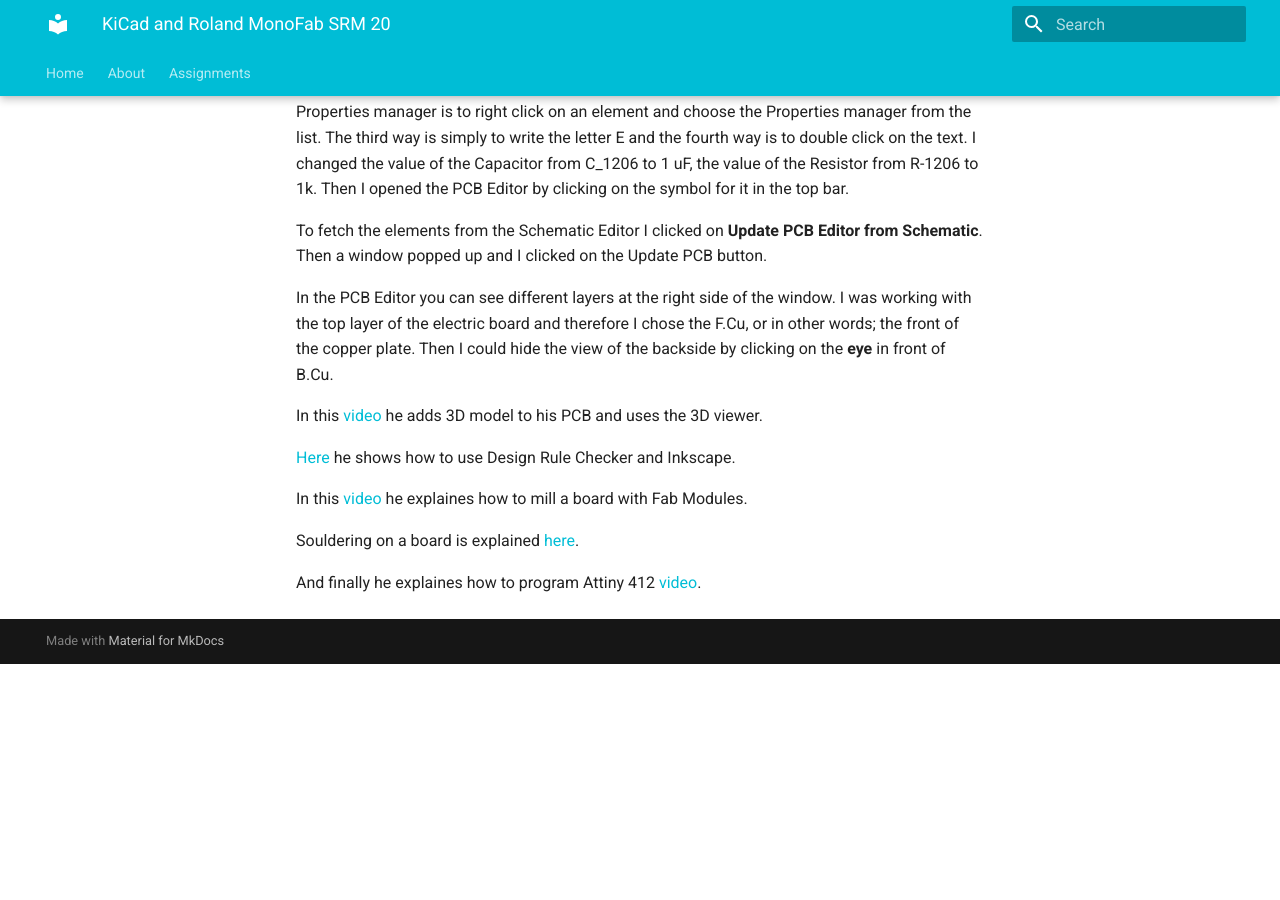
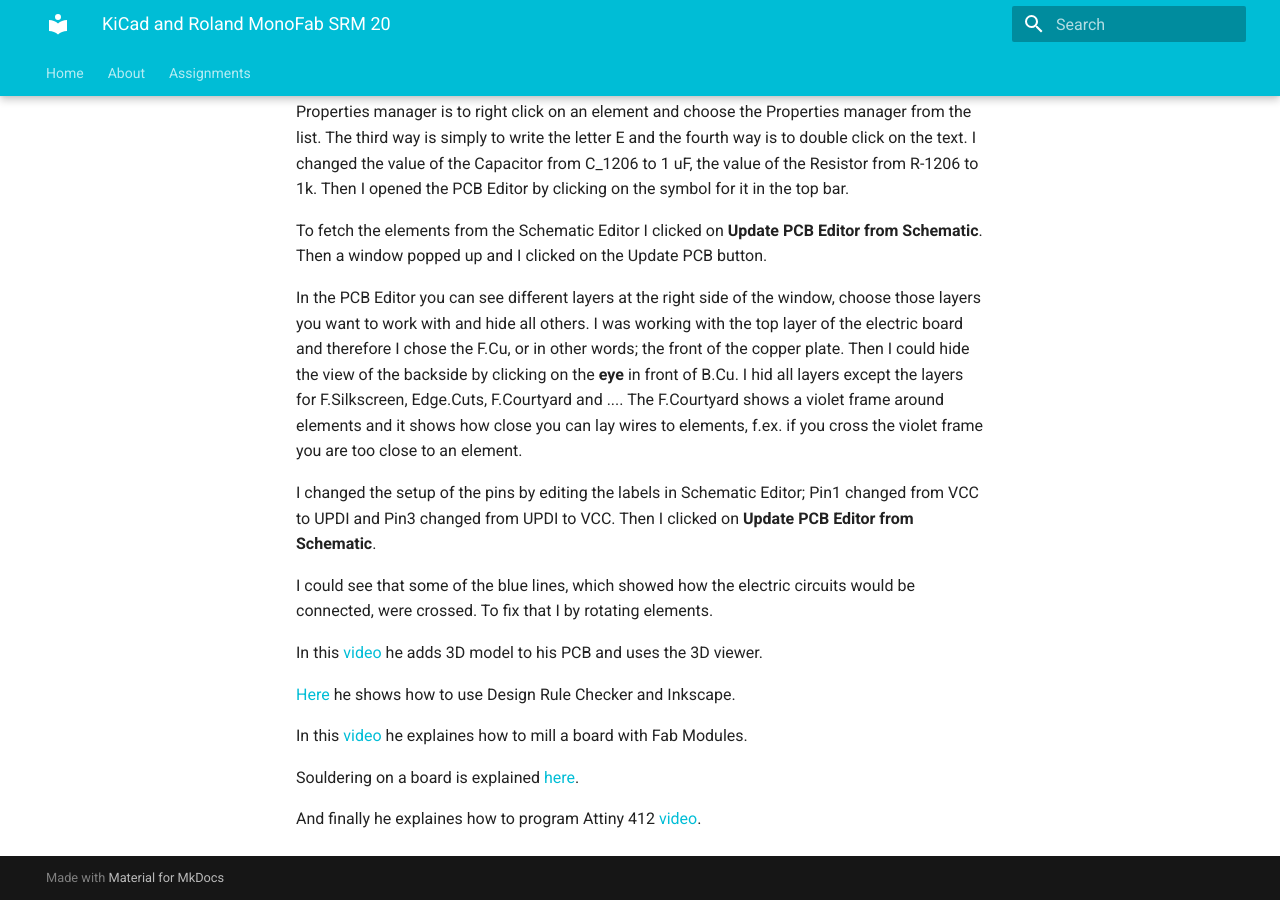
Before and after one commit to OlofH2/Before-Fab-Academy, an MkDocs documentation site: the page built from docs/KiCad_and_Roland_MonoFab_SRM_20.md, in a window 1280 px wide and 900 px high, scrolled down 4237 px. Built offline with MkDocs 1.6.1 and Material for MkDocs 9.7.7, drawn with Linux system fonts in a browser that asks for light colours; before the commit the page ends 4901 px from its top, so only the background shows below that.

Commit message:
Rotating elements

```diff
--- a/docs/KiCad_and_Roland_MonoFab_SRM_20.md
+++ b/docs/KiCad_and_Roland_MonoFab_SRM_20.md
@@ -78,8 +78,12 @@
 
  To fetch the elements from the Schematic Editor I clicked on **Update PCB Editor from Schematic**. Then a window popped up and I clicked on the Update PCB button.
 
- In the PCB Editor you can see different layers at the right side of the window. I was working with the top layer of the electric board and therefore I chose the F.Cu, or in other words; the front of the copper plate. Then I could hide the view of the backside by clicking on the **eye** in front of B.Cu.
+ In the PCB Editor you can see different layers at the right side of the window, choose those layers you want to work with and hide all others. I was working with the top layer of the electric board and therefore I chose the F.Cu, or in other words; the front of the copper plate. Then I could hide the view of the backside by clicking on the **eye** in front of B.Cu.
+ I hid all layers except the layers for F.Silkscreen, Edge.Cuts, F.Courtyard and .... The F.Courtyard shows a violet frame around elements and it shows how close you can lay wires to elements, f.ex. if you cross the violet frame you are too close to an element.
 
+I changed the setup of the pins by editing the labels in Schematic Editor; Pin1 changed from VCC to UPDI and Pin3 changed from UPDI to VCC. Then I clicked on **Update PCB Editor from Schematic**.
+
+I could see that some of the blue lines, which showed how the electric circuits would be connected, were crossed. To fix that I by rotating elements.
 
 In this [video](https://www.youtube.com/watch?v=ZeAAy6L8AB8&list=PLs4ifnZzVJmqaSM1lsg68vPVtJxVNhVwV&index=2) he adds 3D model to his PCB and uses the 3D viewer.
 
```
